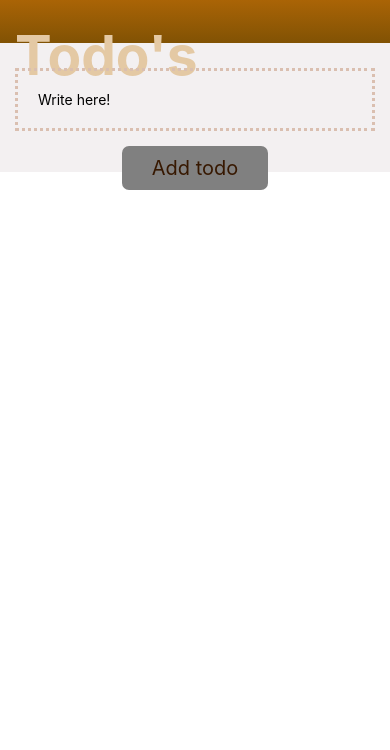
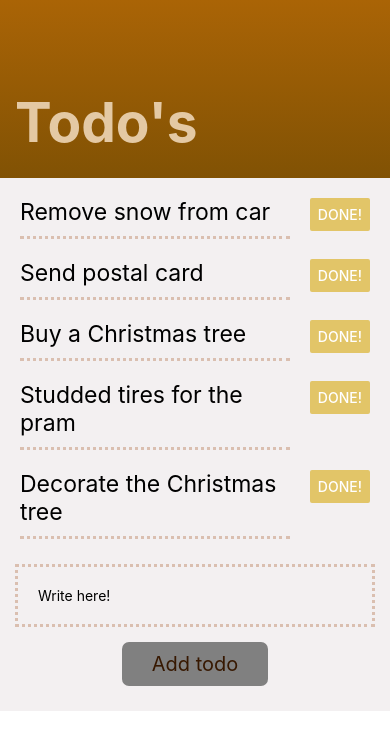
Before and after one commit to AbbeBlubb/react-native-todo, a React Native app: screen / in a window 390 px wide. Shown: the top 750 px of the page. Built offline with nearby package versions, Linux system fonts and the light colour scheme.

Commit message:
Initial todo list to show the app

```diff
--- a/App.tsx
+++ b/App.tsx
@@ -5,7 +5,7 @@ import {
   KeyboardAvoidingView,
   Platform,
   StyleSheet,
-  View
+  View,
 } from "react-native";
 import { Header } from "./components/Header";
 import { InputSection } from "./components/InputSection";
@@ -13,8 +13,17 @@ import { InputSection } from "./components/InputSection";
 import { TodoList } from "./components/TodoList";
 
 export default function App() {
+  const initialList = [
+    "Remove snow from car",
+    "Send postal card",
+    "Buy a Christmas tree",
+    "Studded tires for the pram",
+    "Decorate the Christmas tree",
+    "How to make Persian rice?",
+    "Find someone to roll meatballs",
+  ];
   const [inputText, setInputText] = useState<string>("");
-  const [todoList, setTodoList] = useState<string[]>([]);
+  const [todoList, setTodoList] = useState<string[]>(initialList);
 
   const inputIsValid = () => {
     return !(inputText.trim() === "");
```
